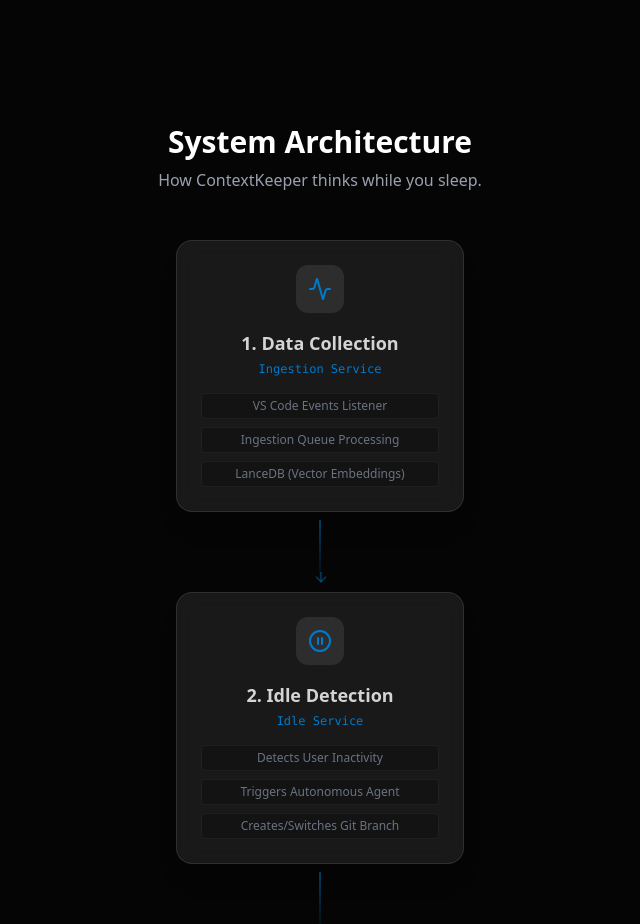
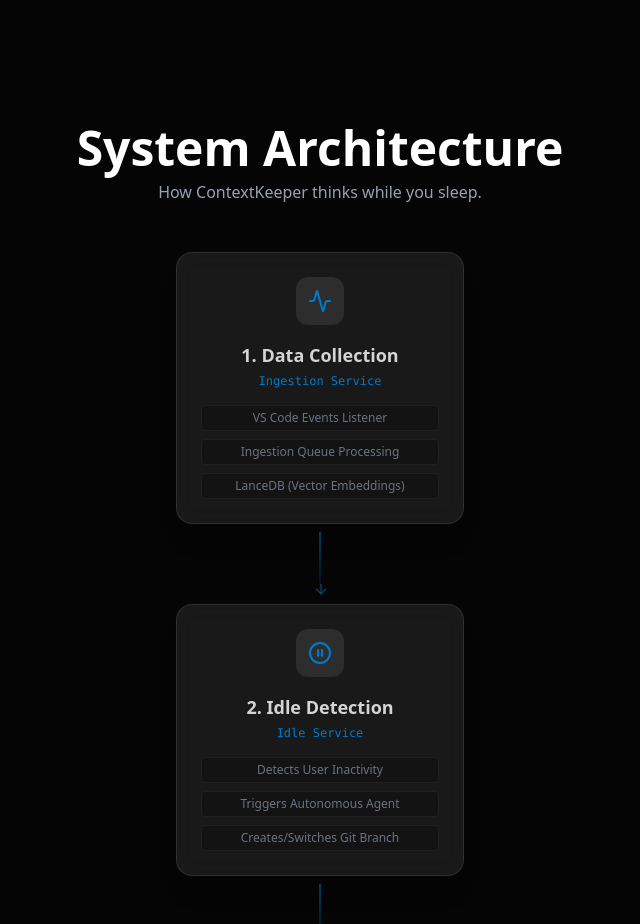
Before and after one commit to Krixsick/IdleMind, a React (Vite) app in the folder contextkeeper-website/: page / in a window 1280 px wide. Shown: the part 1140-2064 px from the top of the page, without its empty margins (320-960 px from the left). Built offline with nearby package versions, Linux system fonts and the light colour scheme.

Commit message:
small changes

```diff
--- a/contextkeeper-website/index.html
+++ b/contextkeeper-website/index.html
@@ -4,6 +4,8 @@
     <meta charset="UTF-8" />
     <link rel="icon" type="image/svg+xml" href="/vite.svg" />
     <meta name="viewport" content="width=device-width, initial-scale=1.0" />
+    <link rel="preconnect" href="https://fonts.googleapis.com" />
+    <link rel="preconnect" href="https://fonts.gstatic.com" crossorigin />
     <link
       href="https://fonts.googleapis.com/css2?family=Inter:wght@300;400;600;700&family=JetBrains+Mono:wght@400;700&display=swap"
       rel="stylesheet"
--- a/contextkeeper-website/src/Components/visualDiagram.tsx
+++ b/contextkeeper-website/src/Components/visualDiagram.tsx
@@ -78,7 +78,7 @@ const WorkflowFlow = () => {
   return (
     <div className="w-full py-16 bg-[#050505] flex flex-col items-center justify-center font-sans">
       <div className="mb-12 text-center">
-        <h2 className="text-3xl font-bold text-white mb-2">
+        <h2 className="text-4xl md:text-5xl font-bold text-white mb-2">
           System Architecture
         </h2>
         <p className="text-gray-400">
--- a/contextkeeper-website/vite.config.ts
+++ b/contextkeeper-website/vite.config.ts
@@ -2,6 +2,7 @@ import { defineConfig } from "vite";
 import react from "@vitejs/plugin-react";
 import tailwindcss from "@tailwindcss/vite";
 import { tanstackRouter } from "@tanstack/router-plugin/vite";
+
 // https://vite.dev/config/
 export default defineConfig({
   plugins: [
```
